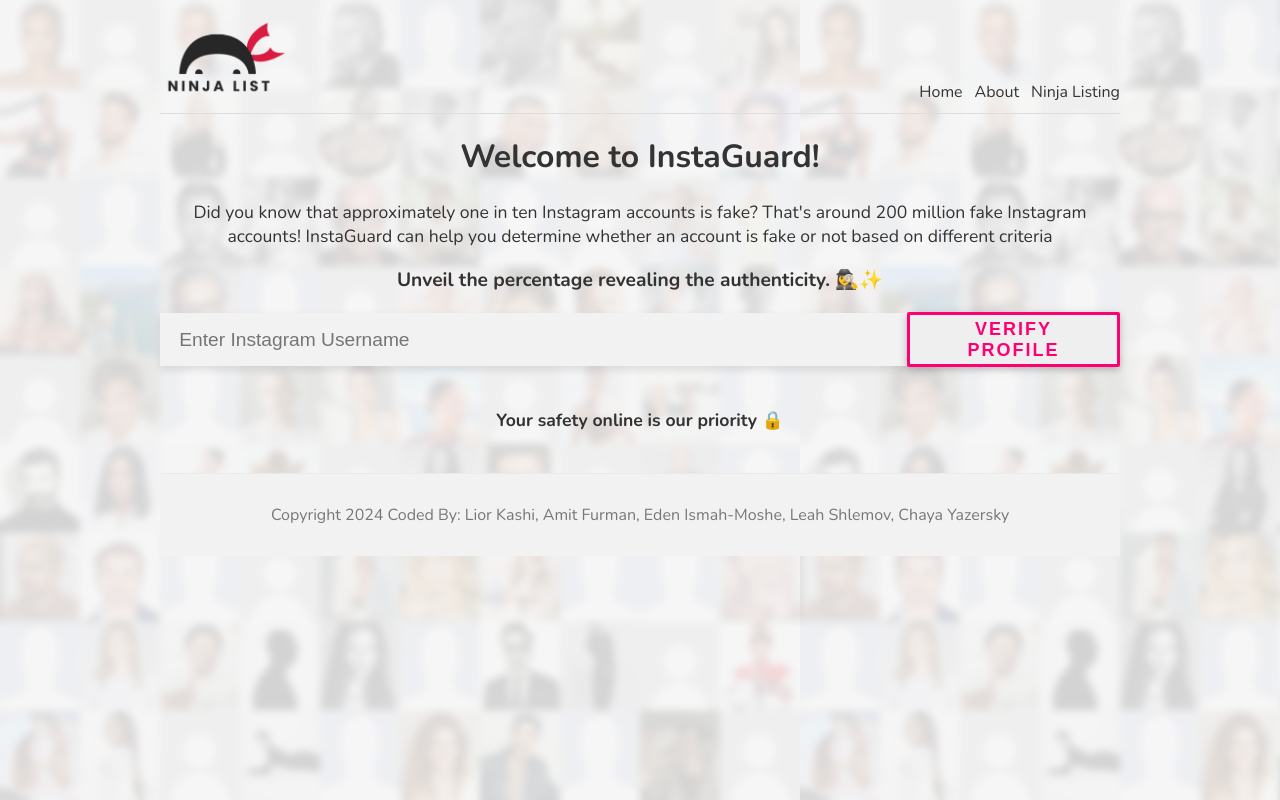
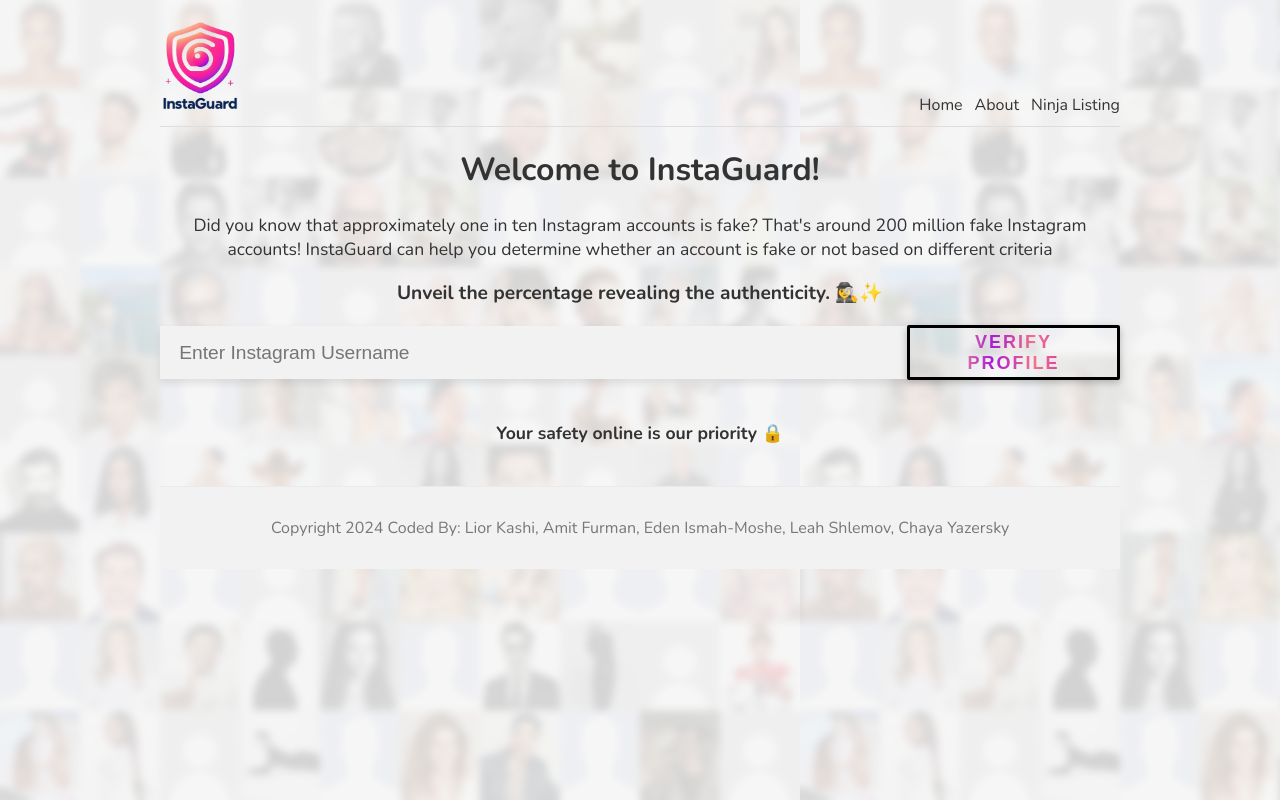
Before and after one commit to InstaGuard/InstaGuard, a Next.js app: page / in a window 1280 px wide. Built offline with nearby package versions, Linux system fonts and the light colour scheme.

Commit message:
add logo and style button

```diff
--- a/comps/Navbar.js
+++ b/comps/Navbar.js
@@ -5,7 +5,7 @@
   return (
     <nav>
       <div className="logo">
-        <Image src="/logo.png" alt="site logo" width={128} height={77} />
+        <Image src="/InstaGuard_logo.png" alt="site logo" width={80} height={90} />
       </div>
       <Link href="/">Home</Link>
       <Link href="/about">About</Link>
--- a/pages/index.js
+++ b/pages/index.js
@@ -15,10 +15,6 @@
         Did you know that approximately one in ten Instagram accounts is fake? That's around 200 million fake Instagram accounts! InstaGuard can help you determine whether an account is fake or not based on different criteria
 
        </p>
-        {/* <p className={styles.text}>
-  Curious about a user's authenticity? <span className={styles.boldtext}>Discover now!</span>
-        </p> */}
-        {/* <h2 className={styles.title1}>How it works?</h2> */}
         <p className={styles.boldtext}>
         Unveil the percentage revealing the authenticity. 🕵️‍♀️✨
         </p>
--- a/styles/Home.module.css
+++ b/styles/Home.module.css
@@ -5,7 +5,7 @@
 }
 
 .title1 {
-  color: #FF0072;
+  color: #fe2695;
   text-align: center;
   font-size: 1.3rem;
 }
--- a/styles/globals.css
+++ b/styles/globals.css
@@ -122,6 +122,24 @@
 .input-alt:focus + .input-border-alt {
   width: 82%;
 }
+/* button {
+  font-size: 18px;
+  letter-spacing: 2px;
+  text-transform: uppercase;
+  display: inline-block;
+  text-align: center;
+  font-weight: bold;
+  padding: 0.2em 2em;
+  border: 3px solid linear-gradient(to right,  #f89d89, #f77086,#fe2695, #ce1fba, #a028b7, #a81ad5) ;
+  border-radius: 2px;
+  position: relative;
+  box-shadow: 0 2px 10px rgba(0, 0, 0, 0.16), 0 3px 6px rgba(0, 0, 0, 0.1);
+  color: #fe2695;
+  text-decoration: none;
+  transition: 0.3s ease all;
+  z-index: 1;
+} */
+
 button {
   font-size: 18px;
   letter-spacing: 2px;
@@ -130,15 +148,24 @@
   text-align: center;
   font-weight: bold;
   padding: 0.2em 2em;
-  border: 3px solid #FF0072;
+  border: 3px solid black;
   border-radius: 2px;
   position: relative;
   box-shadow: 0 2px 10px rgba(0, 0, 0, 0.16), 0 3px 6px rgba(0, 0, 0, 0.1);
-  color: #FF0072;
+  background: linear-gradient(to right, #fe2695, #f89d89, #a81ad5, #f77086, #ce1fba, #a028b7);
+  color: transparent;
   text-decoration: none;
+  background-clip: text; /* Clip the background to the text */
+  -webkit-background-clip: text; /* For Safari */
   transition: 0.3s ease all;
   z-index: 1;
 }
+
+button:hover,
+button:focus {
+  color: white;
+}
+
 
 button:before {
   transition: 0.5s all ease;
@@ -149,7 +176,7 @@
   bottom: 0;
   opacity: 0;
   content: '';
-  background-color: #FF0072;
+  background: linear-gradient(to right,  #f89d89, #f77086,#fe2695, #ce1fba, #a028b7, #a81ad5);
   z-index: -1;
 }
 
```
Also changed, not shown: public/InstaGuard_logo.png (added), 1 other file (tests, documents, lock files or other folders).
